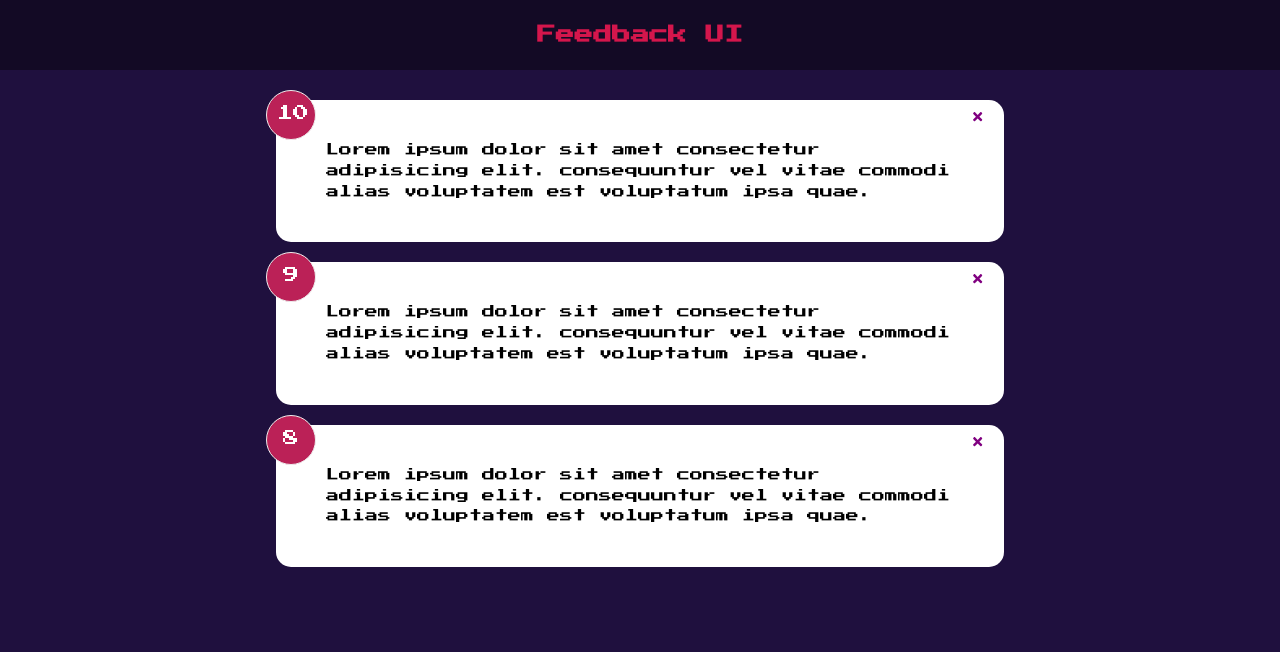
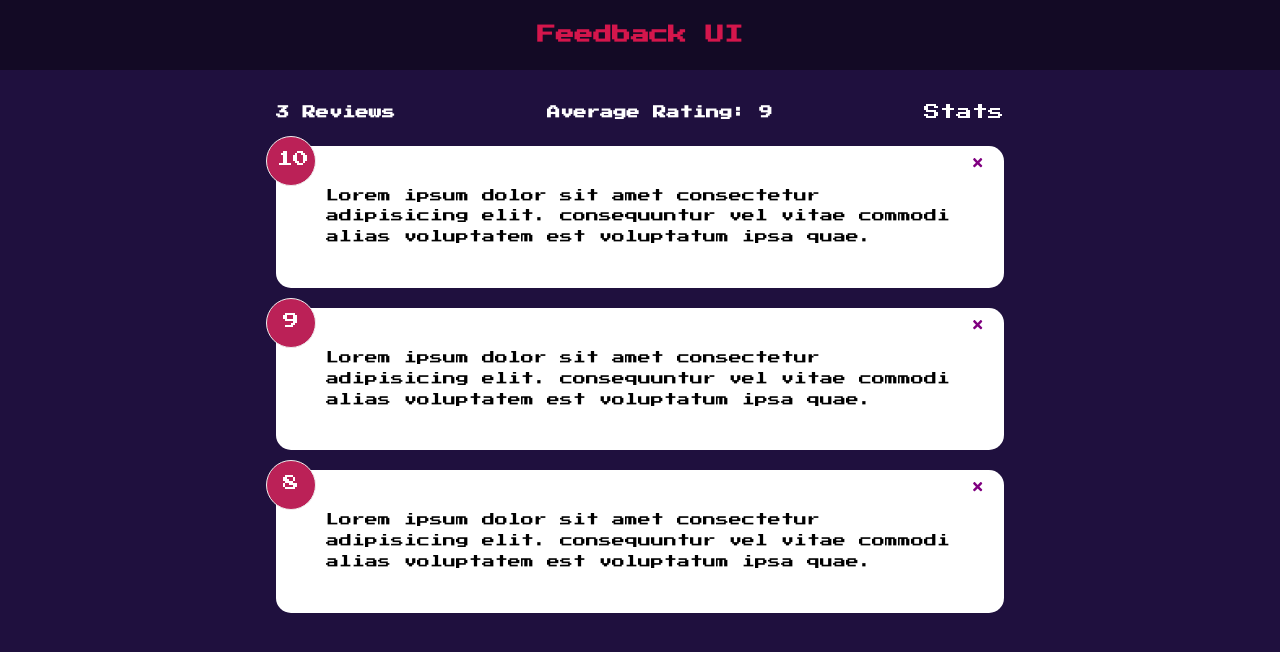
Before and after one commit to ericsecution/better-rater, a React (Create React App) app in the folder better-rater/: page / in a window 1280 px wide. Shown: the top 652 px of the page. Built offline with nearby package versions, Linux system fonts and the light colour scheme.

Commit message:
Added FeedbackStats component w RegEx 'average' calculation

```diff
--- a/better-rater/src/App.js
+++ b/better-rater/src/App.js
@@ -1,6 +1,8 @@
 import { useState } from 'react'
 import Header from './components/Header'
 import FeedbackList from './components/FeedbackList'
+import FeedbackStats from './components/FeedbackStats'
+
 import FeedbackData from './data/FeedbackData'
 // passing in from my "Global State" (above)
 // to my Components-level State (below)
@@ -18,10 +20,10 @@
         <>
         <Header />
         <div className='container'>
-        <FeedbackList feedback={feedback}
-        handleDelete={deleteFeedback} />
+            <FeedbackStats feedback={feedback} />
+            <FeedbackList feedback={feedback}
+             handleDelete={deleteFeedback} />
         </div>
-
         </>
     )
 }
--- /dev/null
+++ b/better-rater/src/components/FeedbackStats.jsx
@@ -0,0 +1,25 @@
+import PropTypes from "prop-types";
+
+
+function FeedbackStats({ feedback }) {
+
+    let average = feedback.reduce((acc, cur) => {
+        return acc + cur.rating
+    }, 0) / feedback.length
+
+    average = average.toFixed(1).replace(/[.,]0$/, '')
+
+
+  return (
+    <div className='feedback-stats'>
+        <h5>{feedback.length} Reviews </h5>
+        <h5>Average Rating: {isNaN(average) ? 0 : average}</h5>
+    Stats
+    </div>
+  )
+}
+
+FeedbackStats.propTypes = {
+    feedback: PropTypes.array.isRequired,
+}
+export default FeedbackStats
```
